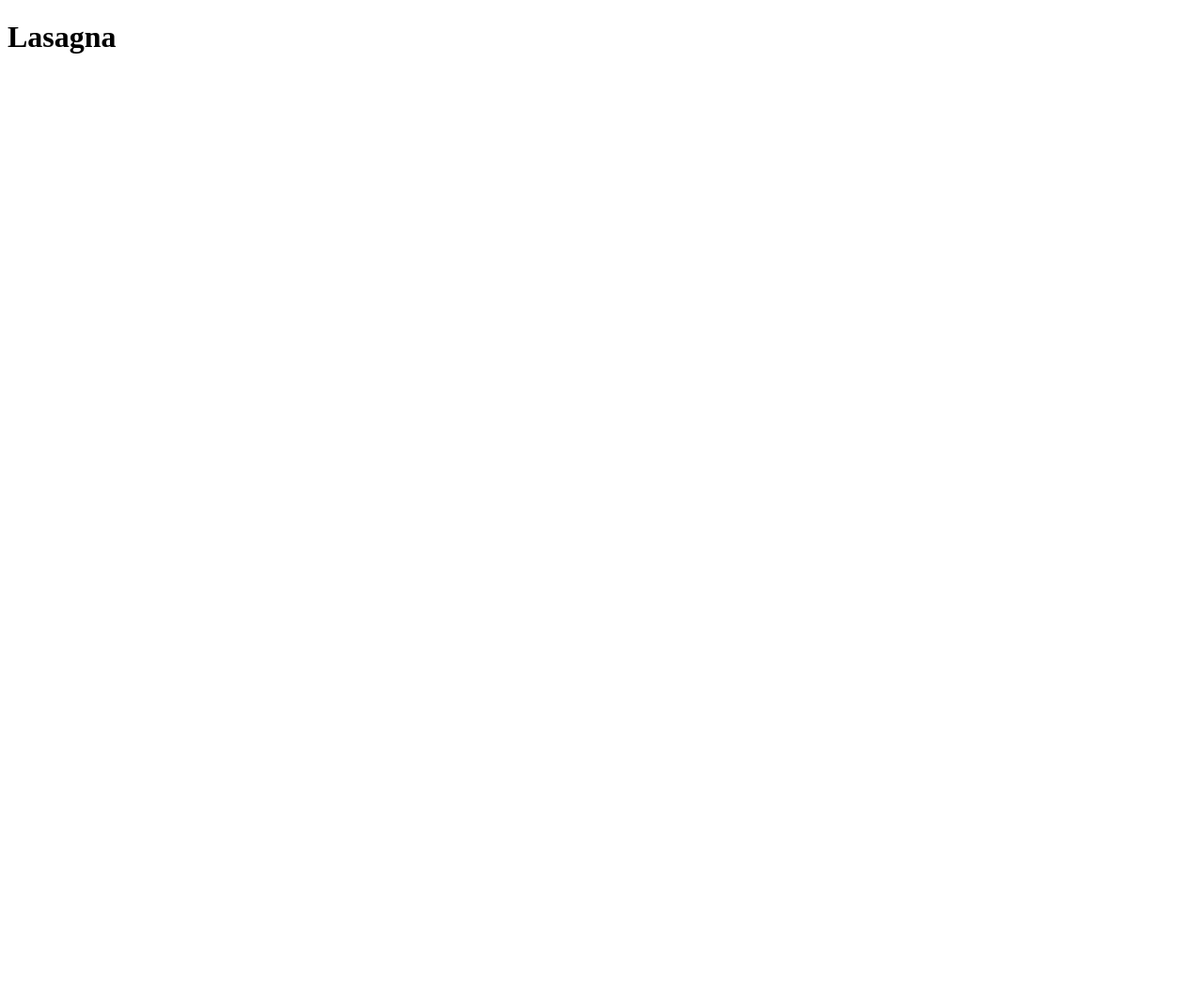
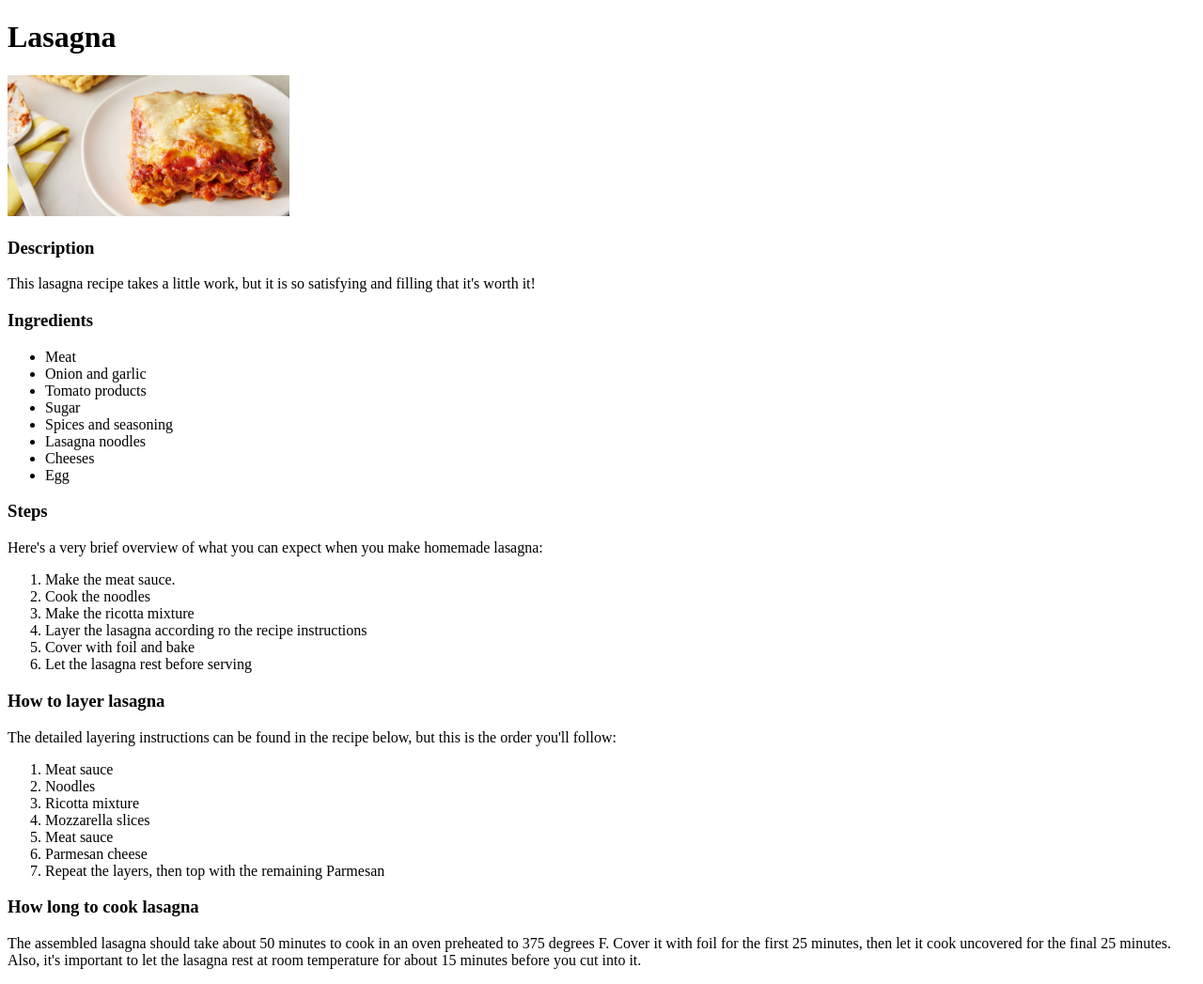
Before and after one commit to DujMaa/recipes_website, a plain HTML site: page recipes/lasagna.html in a window 1280 px wide. Shown: the whole page at 94% size. Before the commit the page ends 800 px from the top, so only its background shows below. Drawn offline with Linux system fonts and the light colour scheme.

Commit message:
Modify Lasagna recipe page
Created basic recipe page structure, so i can  create multiple pages with same structure.

```diff
--- a/recipes/lasagna.html
+++ b/recipes/lasagna.html
@@ -1,11 +1,63 @@
 <!DOCTYPE html>
 <html lang="en">
-<head>
-    <meta charset="UTF-8">
-    <meta name="viewport" content="width=device-width, initial-scale=1.0">
+  <head>
+    <meta charset="UTF-8" />
+    <meta name="viewport" content="width=device-width, initial-scale=1.0" />
     <title>Lasagna</title>
-</head>
-<body>
+  </head>
+  <body>
     <h1>Lasagna</h1>
-</body>
+    <img src="/img/Lasagna.jpg" alt="Lasagna" width="300" />
+    <h3>Description</h3>
+    <p>
+      This lasagna recipe takes a little work, but it is so satisfying and
+      filling that it's worth it!
+    </p>
+    <h3>Ingredients</h3>
+    <ul>
+      <li>Meat</li>
+      <li>Onion and garlic</li>
+      <li>Tomato products</li>
+      <li>Sugar</li>
+      <li>Spices and seasoning</li>
+      <li>Lasagna noodles</li>
+      <li>Cheeses</li>
+      <li>Egg</li>
+    </ul>
+    <h3>Steps</h3>
+    <p>
+      Here's a very brief overview of what you can expect when you make homemade
+      lasagna:
+    </p>
+    <ol>
+      <li>Make the meat sauce.</li>
+      <li>Cook the noodles</li>
+      <li>Make the ricotta mixture</li>
+      <li>Layer the lasagna according ro the recipe instructions</li>
+      <li>Cover with foil and bake</li>
+      <li>Let the lasagna rest before serving</li>
+    </ol>
+    <h3>How to layer lasagna</h3>
+    <p>
+      The detailed layering instructions can be found in the recipe below, but
+      this is the order you'll follow:
+    </p>
+    <ol>
+      <li>Meat sauce</li>
+      <li>Noodles</li>
+      <li>Ricotta mixture</li>
+      <li>Mozzarella slices</li>
+      <li>Meat sauce</li>
+      <li>Parmesan cheese</li>
+      <li>Repeat the layers, then top with the remaining Parmesan</li>
+    </ol>
+    <h3>How long to cook lasagna</h3>
+    <p>
+      The assembled lasagna should take about 50 minutes to cook in an oven
+      preheated to 375 degrees F. Cover it with foil for the first 25 minutes,
+      then let it cook uncovered for the final 25 minutes. Also, it's important
+      to let the lasagna rest at room temperature for about 15 minutes before
+      you cut into it.
+    </p>
+  </body>
 </html>
```
Also changed, not shown: index.html (+7 -6 lines), img/Lasagna.jpg (added).
